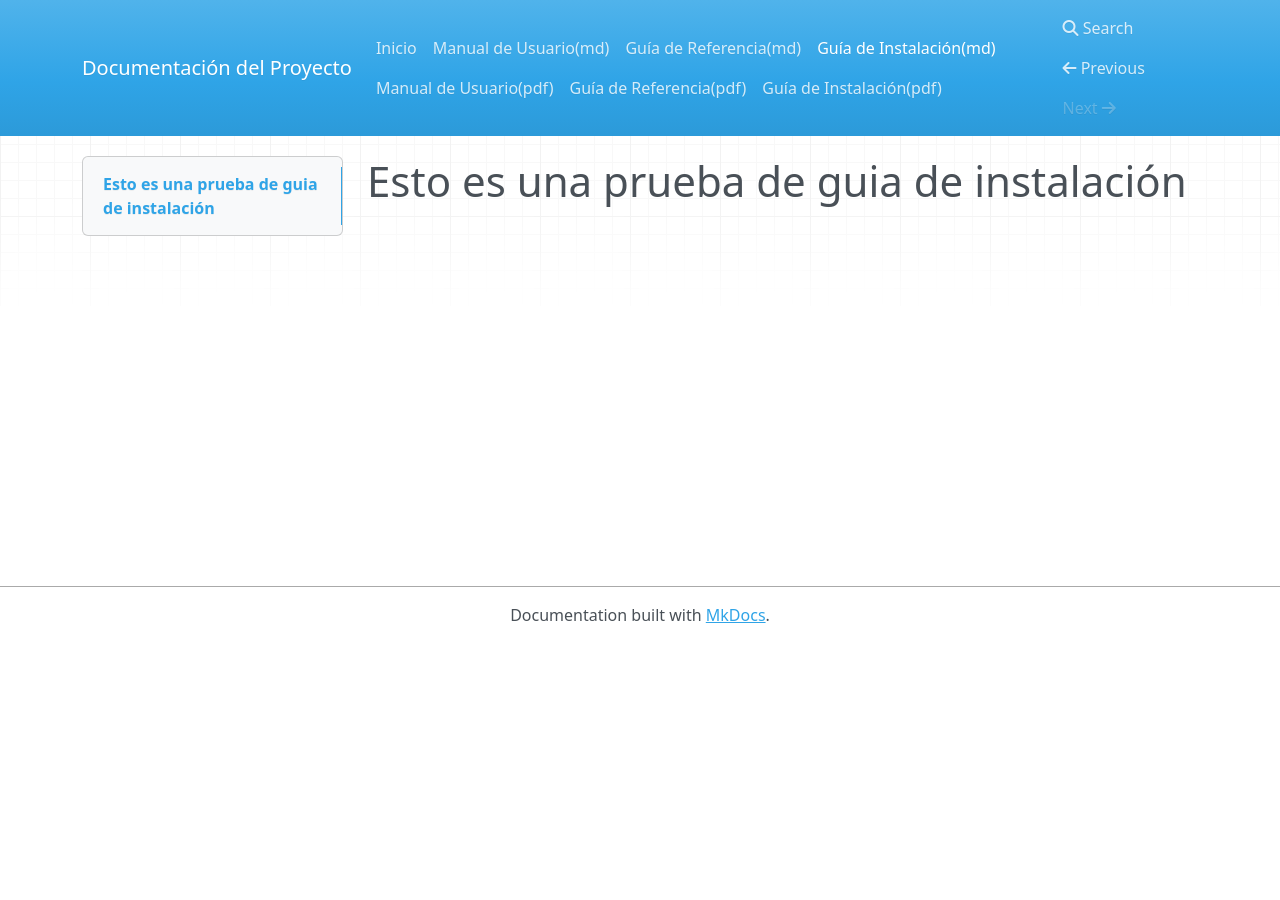
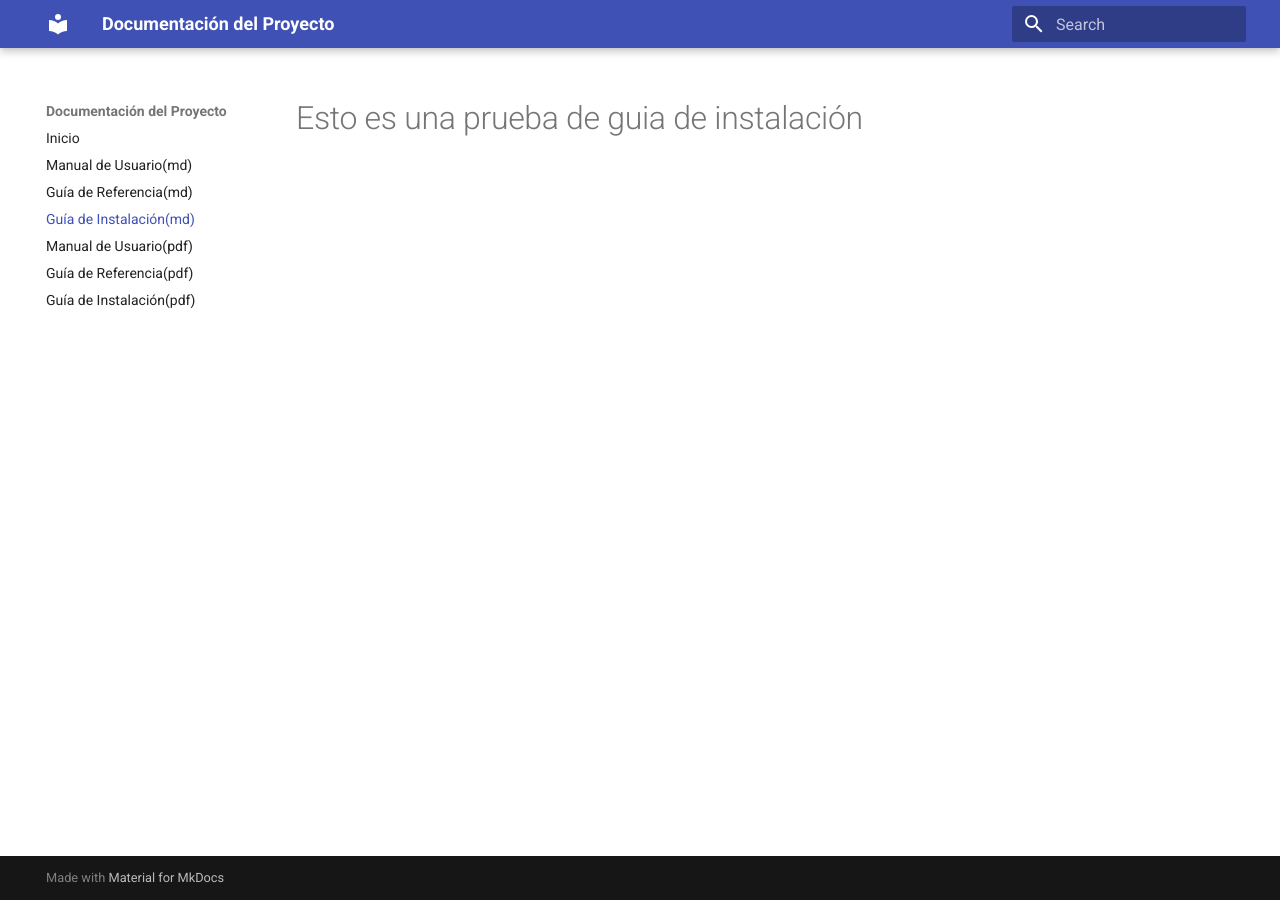
Before and after one commit to AitorM2/Documentacion_Proyecto, an MkDocs documentation site: the page built from docs/Guia_de_Instalacion.md, in a window 1280 px wide. Built offline with MkDocs 1.6.1 and Material for MkDocs 9.7.7, drawn with Linux system fonts in a browser that asks for light colours; nearby versions of some CDN libraries.

Commit message:
Actualizado 3

```diff
--- a/mkdocs.yml
+++ b/mkdocs.yml
@@ -9,4 +9,4 @@ nav:
   - Guía de Referencia(pdf): Guia_de_Referencia.pdf
   - Guía de Instalación(pdf): Guia_de_Instalacion.pdf
 theme:
-  name: mkdocs
+  name: "material"
```
Also changed, not shown: site/index.html.
